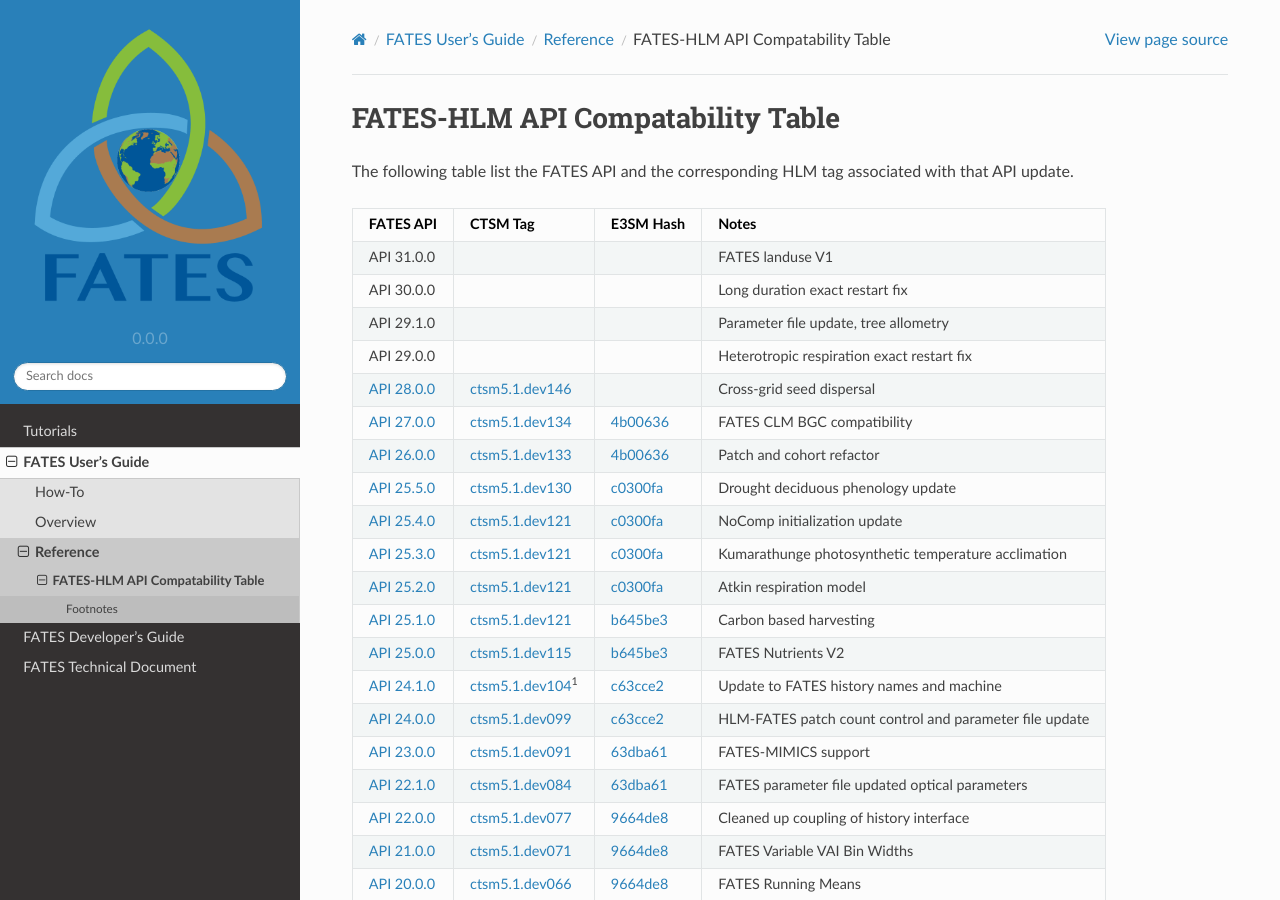
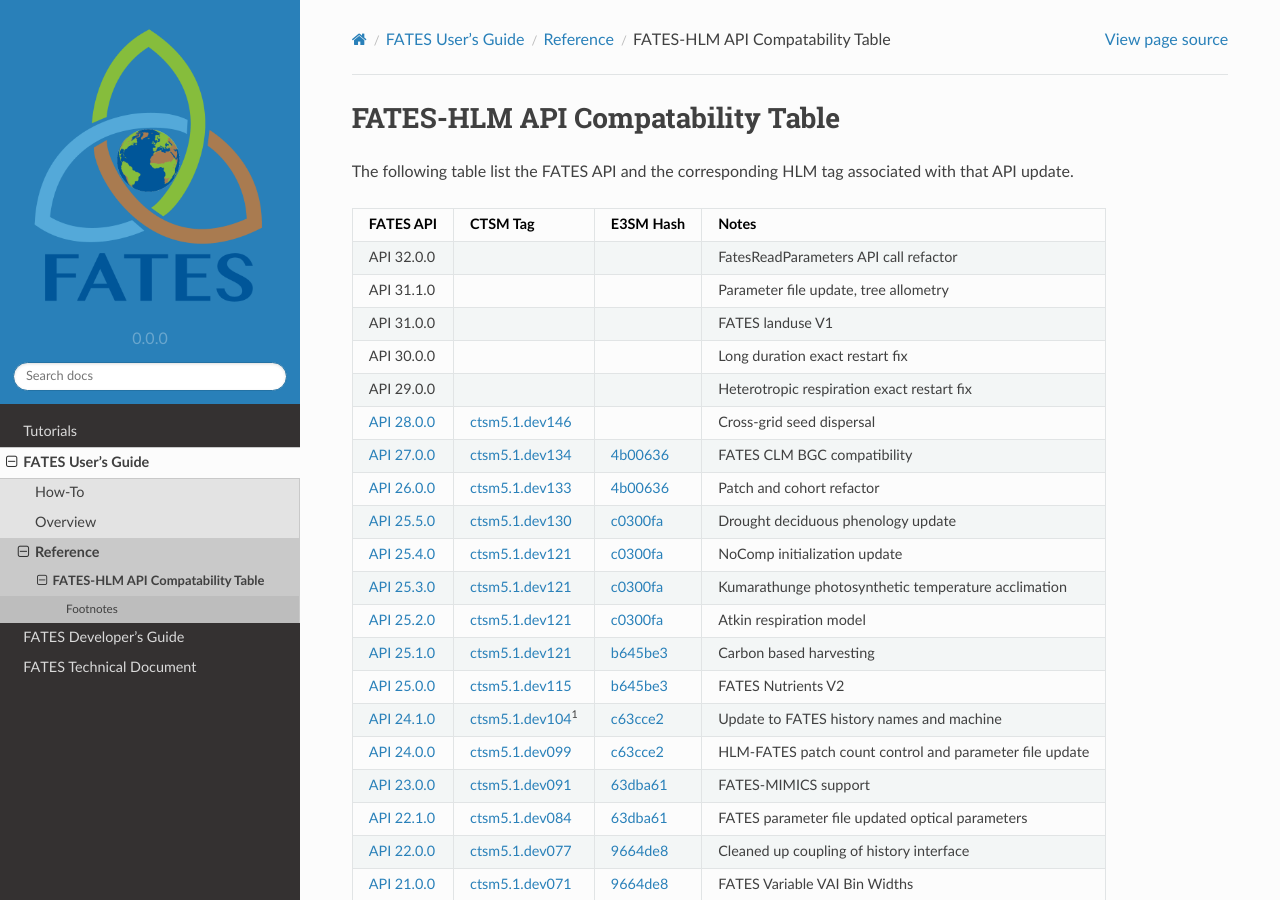
Before and after one commit to NGEET/fates-users-guide, a Sphinx documentation site: the page built from docs/source/user/Table-of-FATES-API-and-HLM-STATUS.md, in a window 1280 px wide and 900 px high. Built offline with Sphinx 7.4.7 and the Read the Docs theme 2.0.0, drawn with Linux system fonts in a browser that asks for light colours.

Commit message:
reorder future API update plan

```diff
--- a/docs/source/user/Table-of-FATES-API-and-HLM-STATUS.md
+++ b/docs/source/user/Table-of-FATES-API-and-HLM-STATUS.md
@@ -4,9 +4,10 @@ The following table list the FATES API and the corresponding HLM tag associated
 
 | FATES API   | CTSM Tag | E3SM Hash | Notes |
 | ----------- | -------- | --------- | ----- |
+| API 32.0.0 | | | FatesReadParameters API call refactor |
+| API 31.1.0 | | | Parameter file update, tree allometry |
 | API 31.0.0 | | | FATES landuse V1 |
 | API 30.0.0 | | | Long duration exact restart fix |
-| API 29.1.0 | | | Parameter file update, tree allometry |
 | API 29.0.0 | | | Heterotropic respiration exact restart fix |
 | [API 28.0.0](https://github.com/NGEET/fates/releases/tag/sci.1.68.0_api.28.0.0) | [ctsm5.1.dev146](https://github.com/ESCOMP/CTSM/releases/tag/ctsm5.1.dev146) | | Cross-grid seed dispersal |
 | [API 27.0.0](https://github.com/NGEET/fates/releases/tag/sci.1.67.1_api.27.0.0) | [ctsm5.1.dev134](https://github.com/ESCOMP/CTSM/releases/tag/ctsm5.1.dev134) | [4b00636](https://github.com/E3SM-Project/E3SM/commit/4b0063682c2f61eebb5eb8c7d99d13926532caff) | FATES CLM BGC compatibility |
```
